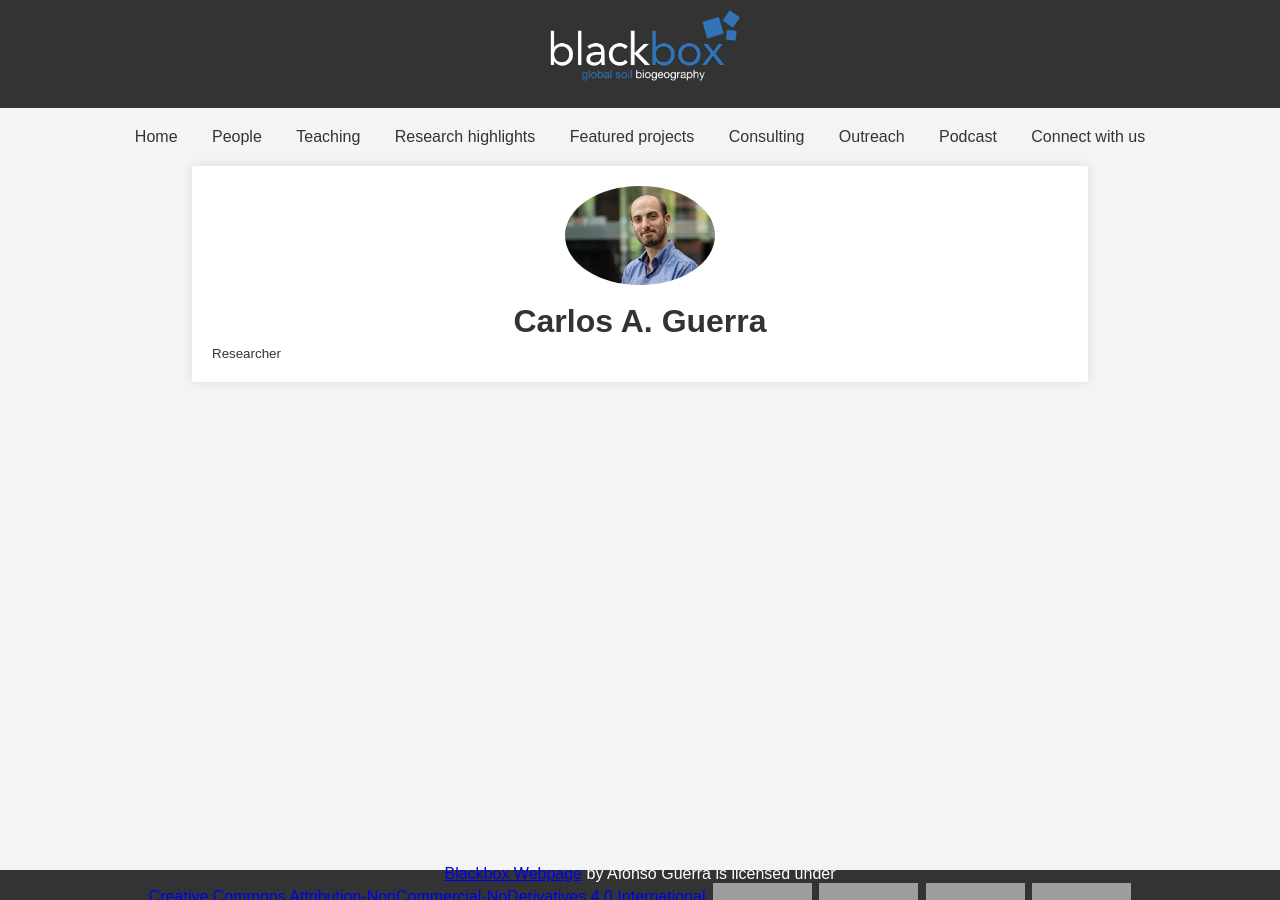
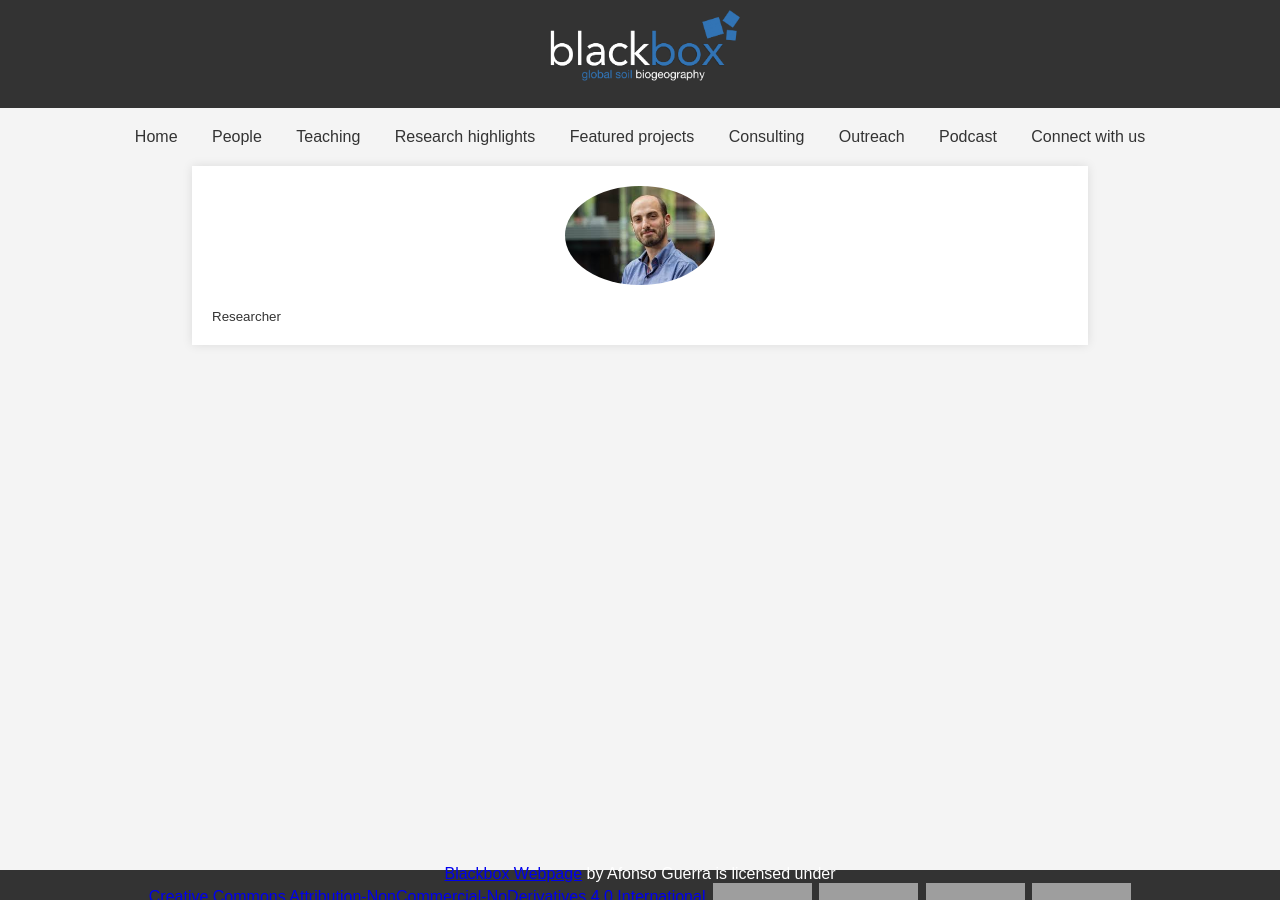
Before and after one commit to Blackboxgeo/blackbox.github.io, a Jekyll site: the page people/index.html, which Jekyll copies as it is, in a window 1280 px wide. Built offline with Jekyll 4.4.1, drawn with Linux system fonts in a browser that asks for light colours; grey boxes are pictures that could not be loaded.

Commit message:
corrected aggain x2 people

```diff
--- a/people/index.html
+++ b/people/index.html
@@ -8,6 +8,9 @@
     <title>Blackbox</title>
     <link rel="stylesheet" href="/assets/css/styles.css">
     <style>
+        title {
+            text-align: left;
+        }
         /* Global Box-Sizing */
         *, *::before, *::after {
             box-sizing: border-box;
@@ -152,7 +155,7 @@
     <div class="content">
         <img src="/blackbox.github.io/assets/images/img/cargue.jpeg" alt="Carlos A. Guerra Image" class="circle-image"> </img>
         <br>
-        <h1>Carlos A. Guerra</h1>
+        <title>Carlos A. Guerra</title>
         <sub>Researcher</sub>
         <br>
     </div>
```
